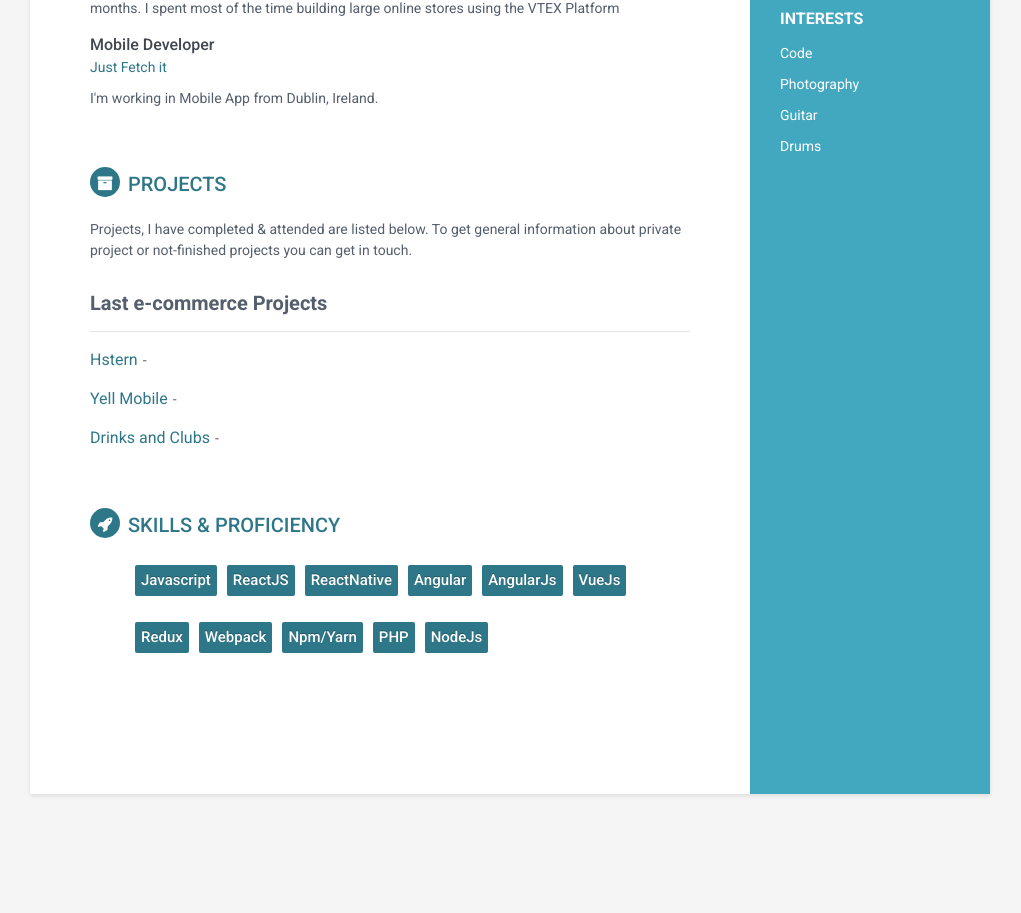
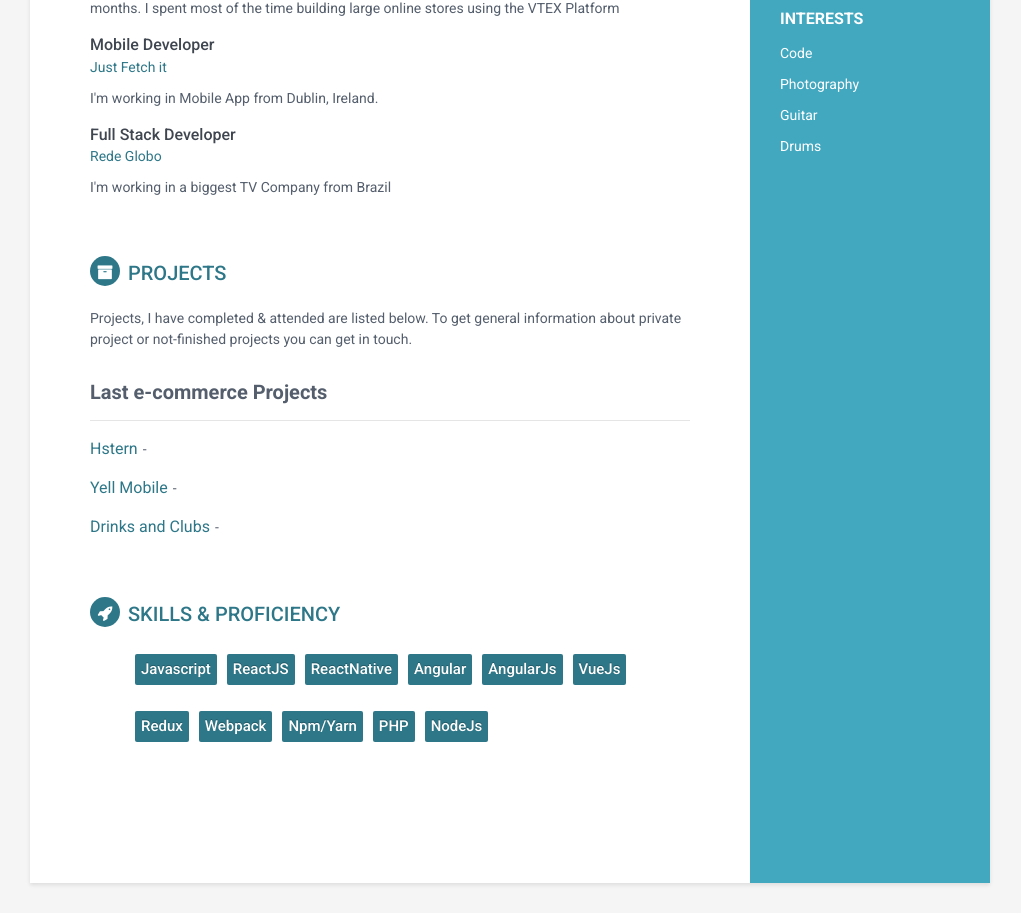
Before and after one commit to rivailruiz/me, a React app: page / in a window 1280 px wide. Shown: the part 976-1889 px from the top of the page, without its empty margins (130-1151 px from the left). Before the commit the page ends 1800 px from the top, so only its background shows below. Built offline with nearby package versions, Linux system fonts and the light colour scheme.

Commit message:
update experience
add rede globo

```diff
--- a/src/data/experiences.js
+++ b/src/data/experiences.js
@@ -53,6 +53,12 @@ export const experiences = {
       company: 'Just Fetch it',
       description: 'I\'m working in Mobile App from Dublin, Ireland.',
       companyLink: 'https://www.justfetchit.ie/',
+    },
+    {
+      title: 'Full Stack Developer',
+      company: 'Rede Globo',
+      description: 'I\'m working in a biggest TV Company from Brazil',
+      companyLink: 'https://redeglobo.globo.com/',
     }
   ]
 };
```
